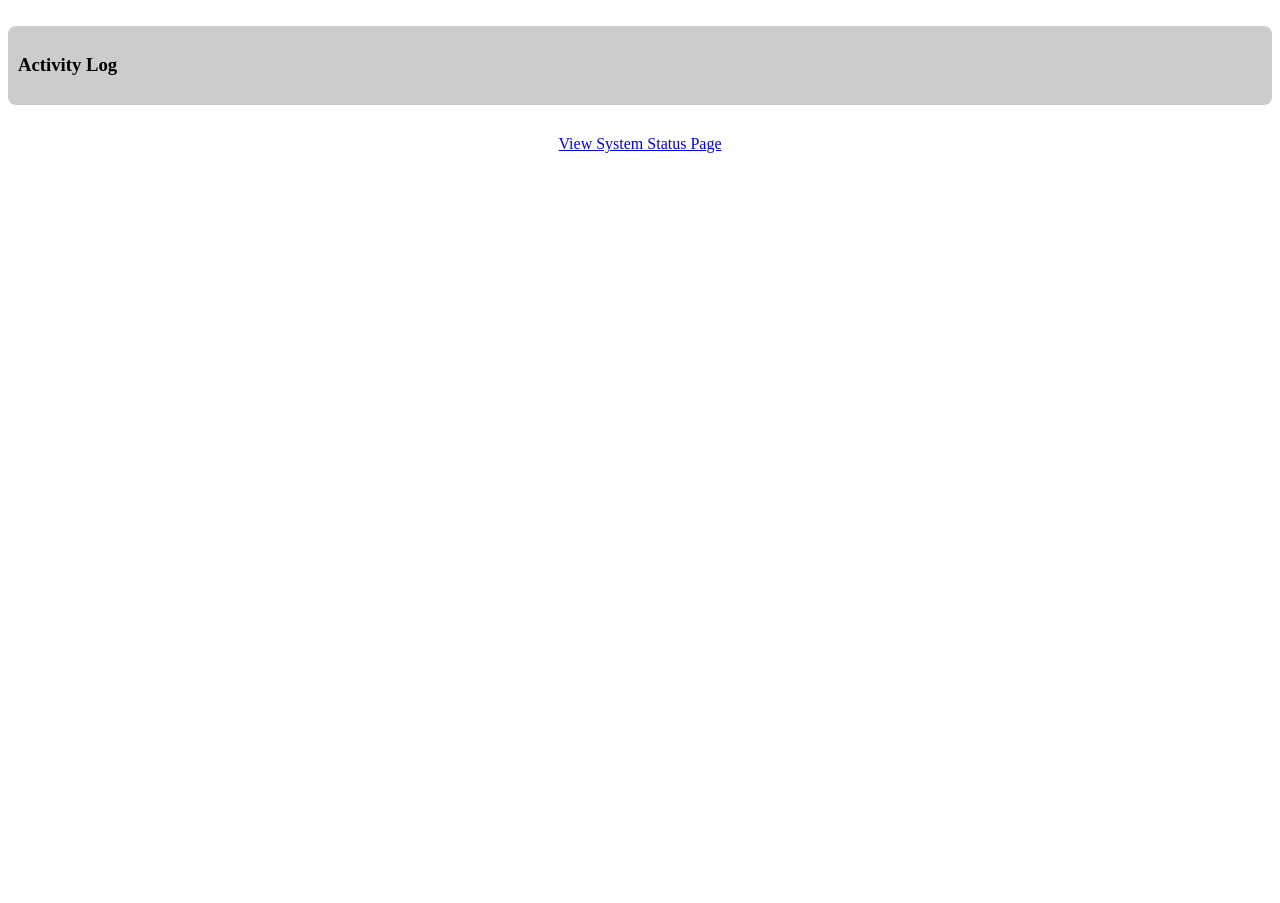
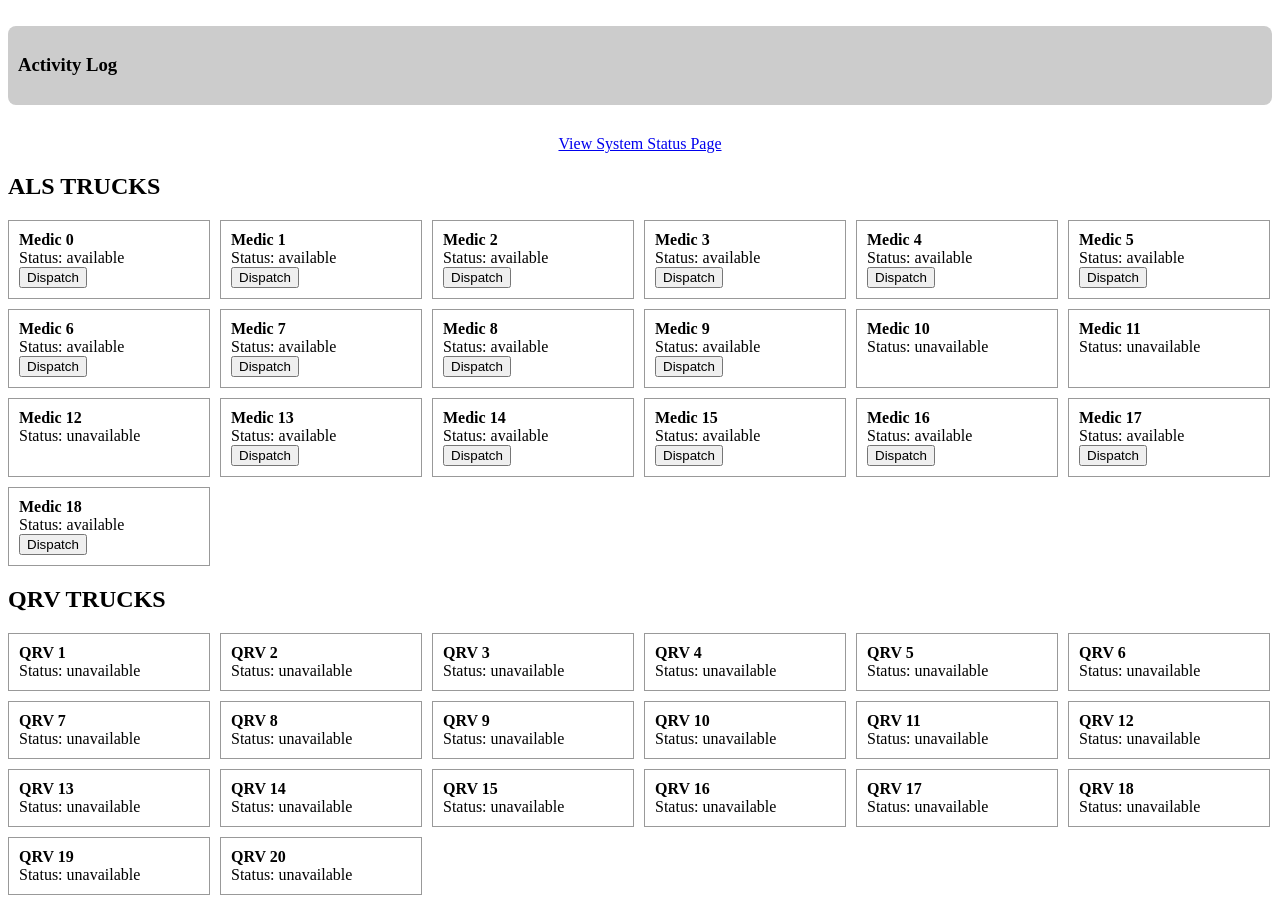
Before and after one commit to sndjy1986/BetaEX, a Flask app: page / in a window 1280 px wide. Shown: the part 570-1473 px from the top of the page. Before the commit the page ends 723 px from the top, so only its background shows below. Run offline with Flask 3, Linux system fonts and the light colour scheme.

Commit message:
Add files via upload

```diff
--- a/templates/index.html
+++ b/templates/index.html
@@ -255,5 +255,42 @@ document.addEventListener("DOMContentLoaded", () => {
         });
     }
 });
-</script></body>
+</script>
+<h2>ALS TRUCKS</h2>
+<div style="display: flex; flex-wrap: wrap; gap: 10px;">
+  {% for truck in trucks %}
+    {% if truck['id'].startswith("Medic ") %}
+    <div style="border: 1px solid #999; padding: 10px; min-width: 180px;">
+      <strong>{{ truck['id'] }}</strong><br>
+      Status: {{ status[truck['id']] }}<br>
+      {% if status[truck['id']] == 'available' %}
+      <form action="{{ url_for('dispatch') }}" method="post">
+        <input type="hidden" name="truck_id" value="{{ truck['id'] }}">
+        <button type="submit">Dispatch</button>
+      </form>
+      {% endif %}
+    </div>
+    {% endif %}
+  {% endfor %}
+</div>
+
+<h2>QRV TRUCKS</h2>
+<div style="display: flex; flex-wrap: wrap; gap: 10px;">
+  {% for truck in trucks %}
+    {% if truck['id'].startswith("QRV ") %}
+    <div style="border: 1px solid #999; padding: 10px; min-width: 180px;">
+      <strong>{{ truck['id'] }}</strong><br>
+      Status: {{ status[truck['id']] }}<br>
+      {% if status[truck['id']] == 'available' %}
+      <form action="{{ url_for('dispatch') }}" method="post">
+        <input type="hidden" name="truck_id" value="{{ truck['id'] }}">
+        <button type="submit">Dispatch</button>
+      </form>
+      {% endif %}
+    </div>
+    {% endif %}
+  {% endfor %}
+</div>
+
+</body>
 </html>
```
